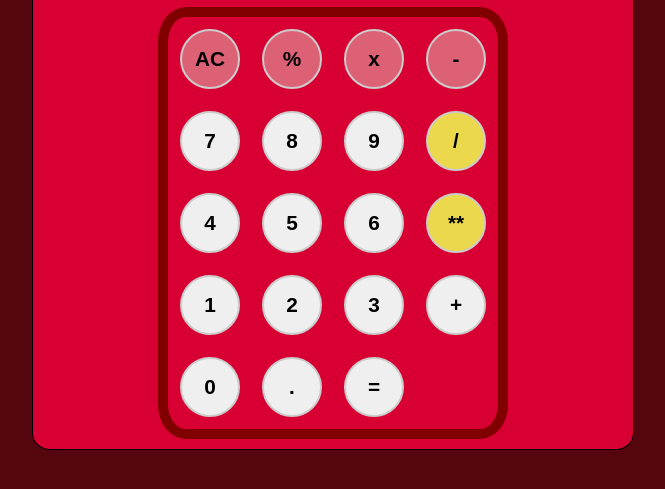
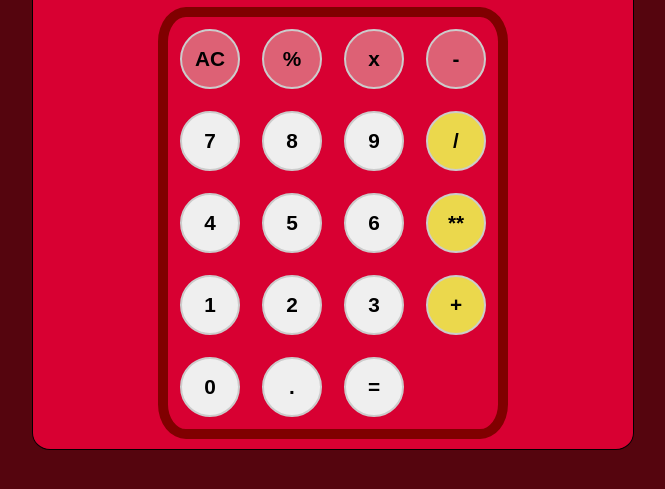
Before and after one commit to SoumadeepBagui409/CalculatorApp, a plain HTML site: page index.html in a window 1280 px wide. Shown: the part 123-612 px from the top of the page, without its empty margins (307-972 px from the left). Drawn offline with Linux system fonts and the light colour scheme.

Commit message:
Add files via upload

```diff
--- a/index.html
+++ b/index.html
@@ -36,7 +36,7 @@
                     <td><button>1</button></td>
                     <td><button>2</button></td>
                     <td><button>3</button></td>
-                    <td colspan="2"><button>+</button></td>
+                    <td colspan="2"><button class="btnyllo">+</button></td>
                 </tr>
                 <tr>
                     <td><button>0</button></td>
```
